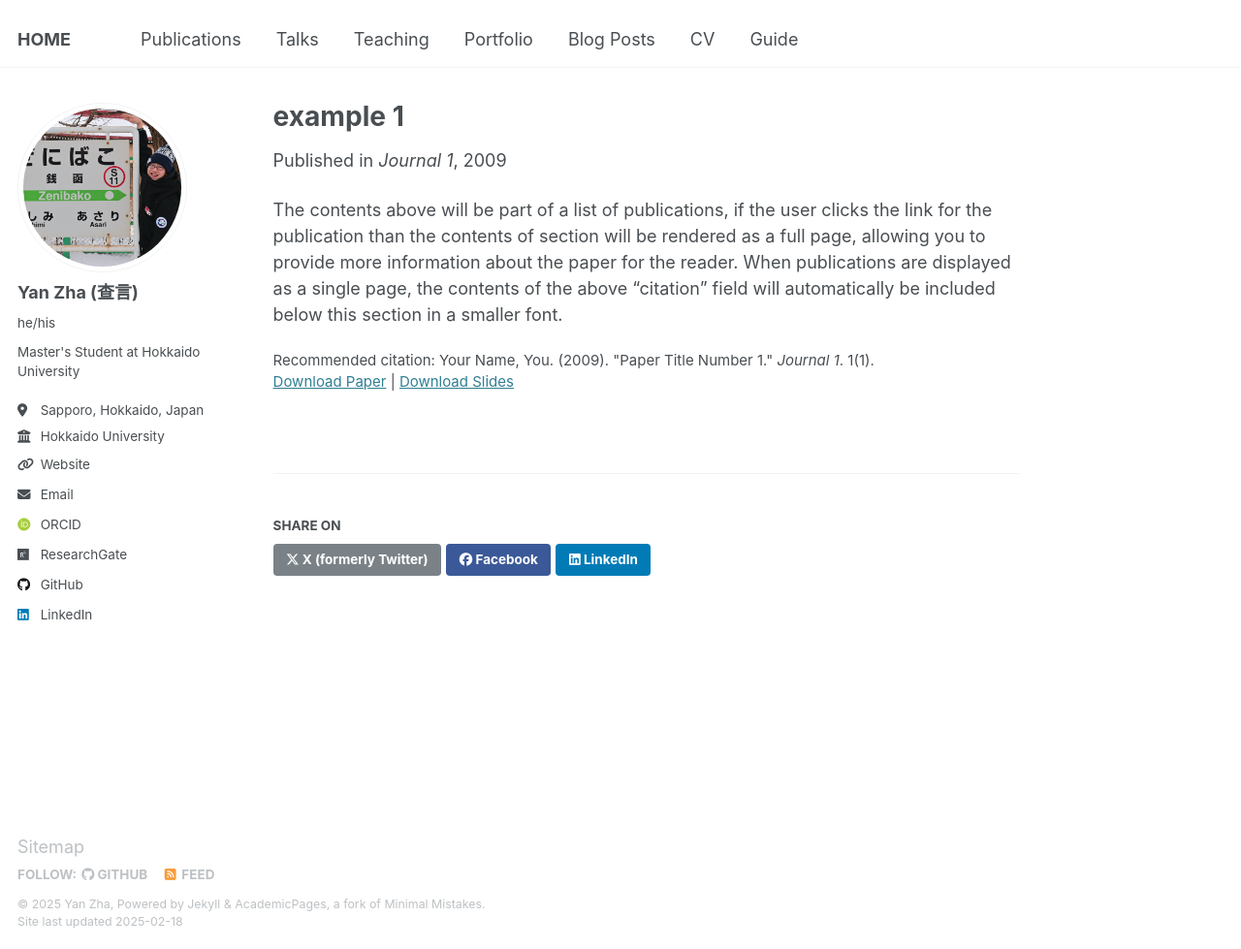
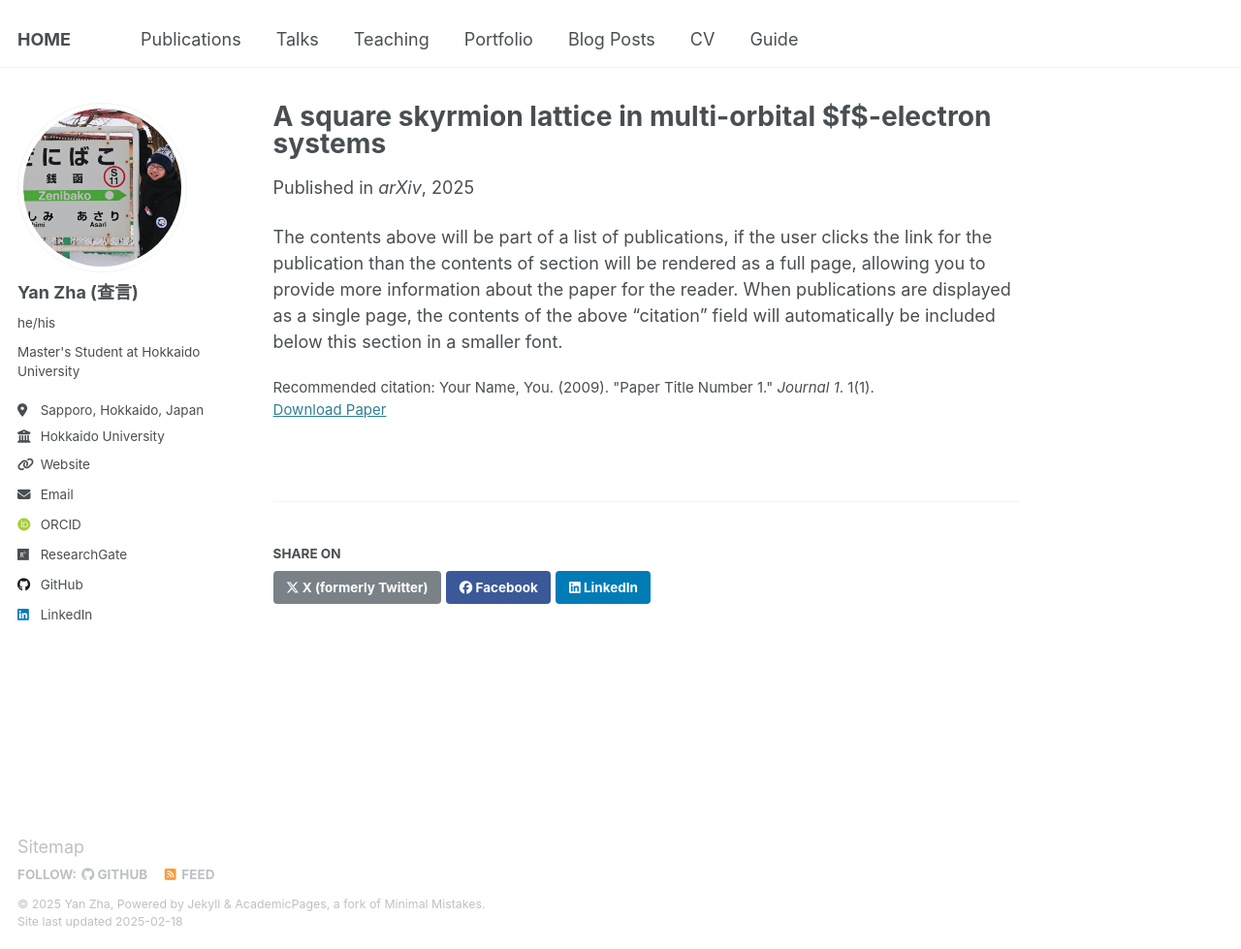
Before and after one commit to yzhacn/yzhacn.github.io, a Jekyll site: the page built from _publications/2025-02-18-paper-title-number-1.md, in a window 1280 px wide and 979 px high. Shown: the whole window at 97% size. Built offline with Jekyll 4.4.1, drawn with Linux system fonts in a browser that asks for light colours; some web fonts are replaced.

Commit message:
Update and rename 2009-10-01-paper-title-number-1.md to 2025-02-18-paper-title-number-1.md

```diff
--- a/_publications/2009-10-01-paper-title-number-1.md
+++ b/_publications/2025-02-18-paper-title-number-1.md
@@ -1,13 +1,13 @@
 ---
-title: "example 1"
+title: "A square skyrmion lattice in multi-orbital $f$-electron systems"
 collection: publications
 category: manuscripts
-permalink: /publication/2009-10-01-paper-title-number-1
+permalink: /publication/2025-02-18-paper-title-number-1
 excerpt: 'This paper is about the number 1. The number 2 is left for future work.'
-date: 2009-10-01
-venue: 'Journal 1'
-slidesurl: 'http://academicpages.github.io/files/slides1.pdf'
-paperurl: 'http://academicpages.github.io/files/paper1.pdf'
+date: 2025-02-17
+venue: 'arXiv'
+# slidesurl: 'http://academicpages.github.io/files/slides1.pdf'
+paperurl: 'https://arxiv.org/pdf/2502.11765'
 citation: 'Your Name, You. (2009). &quot;Paper Title Number 1.&quot; <i>Journal 1</i>. 1(1).'
 ---
 
```
